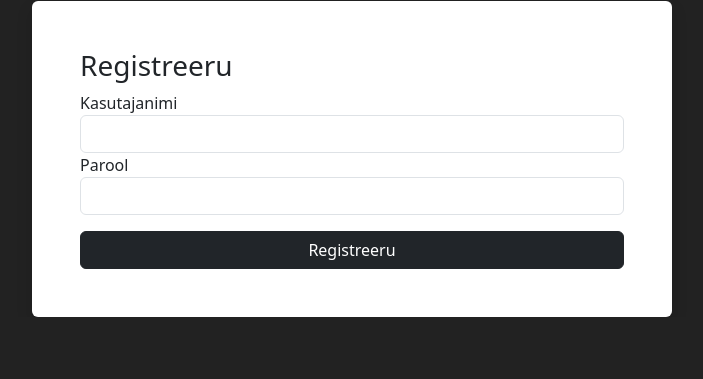
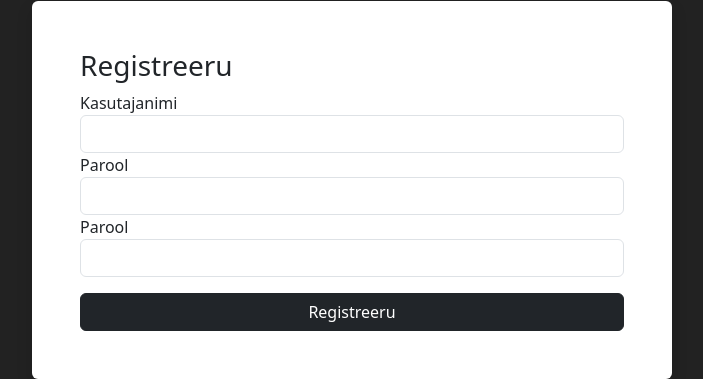
Before and after one commit to kerdoarikas/tak23_1, a PHP site: page /register.php in a window 1280 px wide. Shown: the part 612-991 px from the top of the page, without its empty margins (288-991 px from the left). Before the commit the page ends 929 px from the top, so only its background shows below. Run offline with PHP 8.4, Linux system fonts and the light colour scheme.

Commit message:
Password 2 times

```diff
--- a/db/register.php
+++ b/db/register.php
@@ -4,6 +4,11 @@ require '../config.php';
 
 $username = $_POST['username'];
 $password = $_POST['password'];
+$password2 = $_POST['password2'];
+
+if ($password != $password2) {
+    exit;
+}
 
 if (registerUser($username, $password)) {
     header("Location: ../login.php");
--- a/register.php
+++ b/register.php
@@ -14,11 +14,22 @@
                     <h3>Registreeru</h3>
                     <div class="form-group">
                         <label for="username">Kasutajanimi</label>
-                        <input name="username" type="number" class="form-control" id="username">
+                        <input name="username" type="text" class="form-control" id="username">
                     </div>
                     <div class="form-group">
-                        <label for="password">Parool</label>
-                        <input name="password" type="text" class="form-control" id="username">
+                        <label for="password1">Parool</label>
+                        <input name="password" type="password" class="form-control" id="password1">
+                    </div>
+                    <div class="form-group">
+                        <label for="password2">Parool</label>
+                        <input name="password" type="password" class="form-control" id="password2">
+                        <?php
+                        if (isset($_POST['password']) && isset($_POST['password2'])) {
+                            if ($_POST['password'] != $_POST['password2']) {
+                                print"Paroolid ei kattu";
+                            }
+                        }
+                        ?>
                     </div>
                     <button type="submit" class="btn btn-dark mt-3 w-100">Registreeru</button>
                 </div>
```
